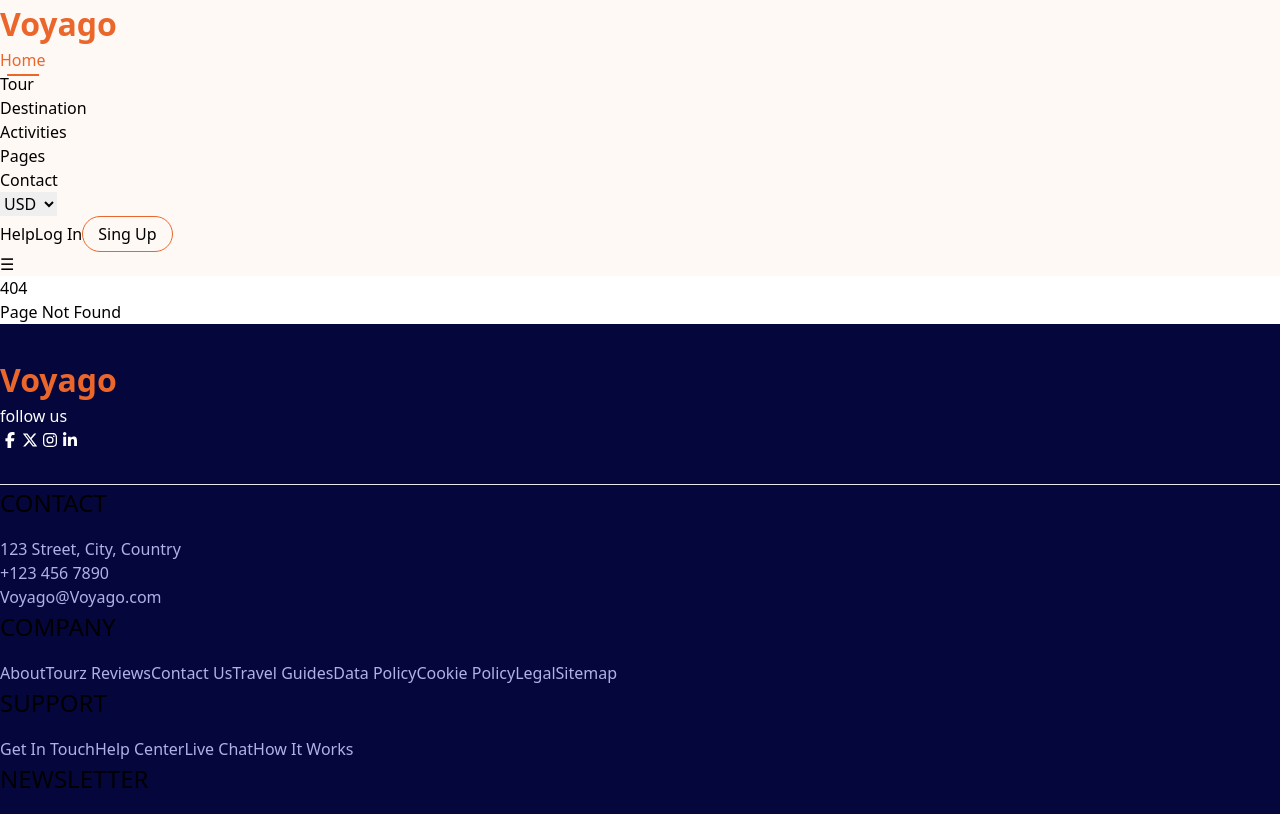
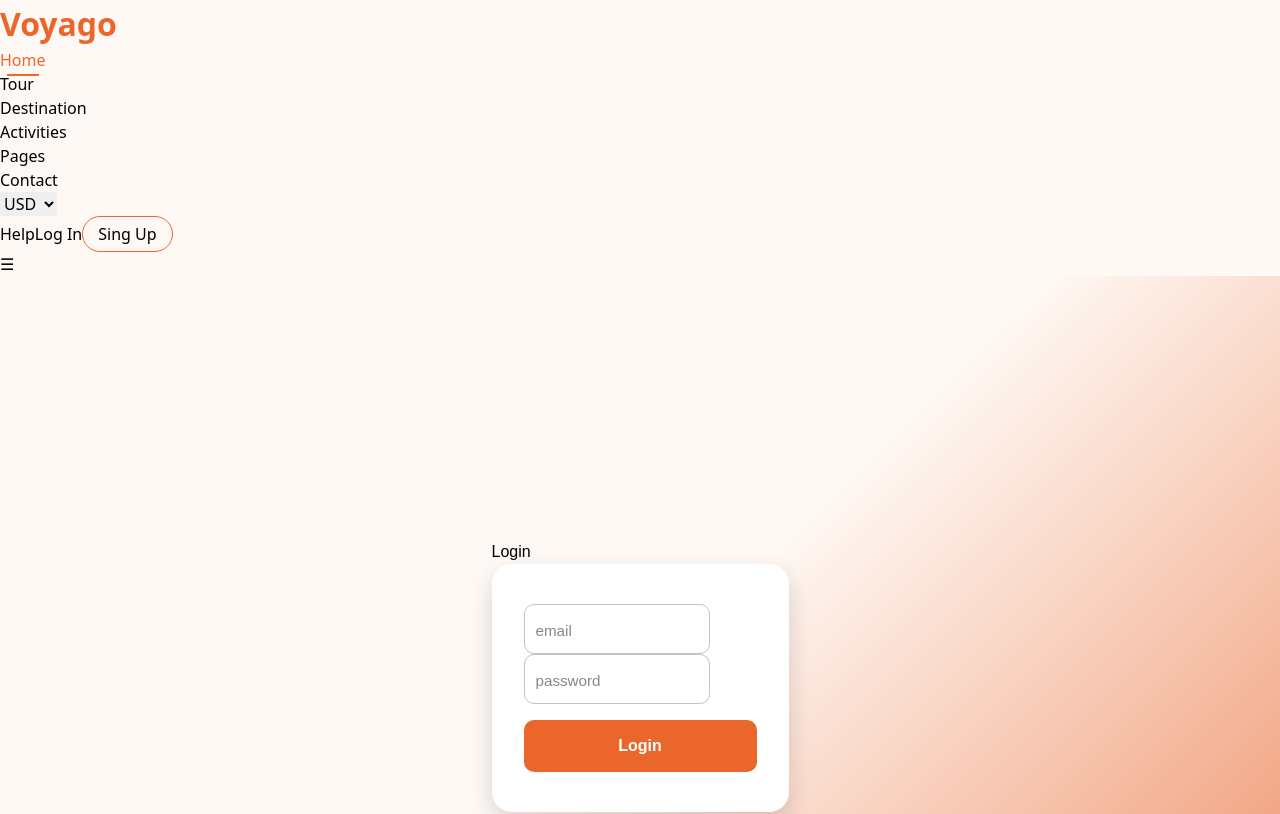
Before and after one commit to ab0bakr1/Voyago, a React (Vite) app: page /Login in a window 1280 px wide. Shown: the top 814 px of the page. Built offline with nearby package versions, Linux system fonts and the light colour scheme.

Commit message:
Login done

```diff
--- a/src/App.jsx
+++ b/src/App.jsx
@@ -5,6 +5,7 @@ import Menu from './assets/pages/Menu'
 import DetailsPage from './assets/pages/DetailsPage'
 import NoPage from './assets/pages/NoPage'
 import SingUpPage from './assets/pages/SingUpPage'
+import LoginPage from './assets/pages/LoginPage'
 
 export default function App() {
   return (
@@ -13,6 +14,7 @@ export default function App() {
       <Route path="/about" element={<About />} />
       <Route path="/List" element={<Menu />} />
       <Route path="/SingUp" element={<SingUpPage />} />
+      <Route path="/Login" element={<LoginPage />} />
 
       <Route path="/Details/:id" element={<DetailsPage />} />
       <Route path="*" element={<NoPage />} />
--- a/src/assets/Componat/Header/Buttons.jsx
+++ b/src/assets/Componat/Header/Buttons.jsx
@@ -13,8 +13,8 @@ const Buttons = () => {
             </select>
         </form>
         <button className="help-btn">help</button>
-        <button className="login-btn">Log in</button>
-        <button className="singup-btn">sing up</button>
+        <button onClick={() => window.location.href = '/Login'} className="login-btn">Log in</button>
+        <button onClick={() => window.location.href = '/SingUp'} className="singup-btn">sing up</button>
     </div>
   )
 }
--- /dev/null
+++ b/src/assets/Componat/Login/Login.css
@@ -0,0 +1,85 @@
+.Login {
+  min-height: 100vh;
+  display: flex;
+  align-items: center;
+  justify-content: center;
+  background: linear-gradient(135deg, #fff9f5,#fff9f5, #ee8c61);
+  font-family: "Poppins", sans-serif;
+}
+
+.Login form {
+  background: #fff;
+  padding: 2.5rem 2rem;
+  border-radius: 20px;
+  box-shadow: 0 10px 25px rgba(0, 0, 0, 0.15);
+}
+
+.Login h2 {
+  text-align: center;
+  margin-bottom: 1.5rem;
+  color: #eb662b;
+  font-weight: 700;
+}
+
+.Login form label {
+  position: relative;
+  display: block;
+  width: 80%;
+}
+
+.Login form label input {
+  background-color: transparent;
+  color: #333;
+  width: 100%;
+  padding: 18px 12px 6px;
+  border: 1.5px solid rgba(105, 105, 105, 0.4);
+  border-radius: 10px;
+  outline: 0;
+  font-size: 1rem;
+  transition: border-color 0.3s ease, box-shadow 0.3s ease;
+}
+
+.Login form label input:focus {
+  border-color: #eb662b;
+  box-shadow: 0 0 0 3px rgba(235, 102, 43, 0.15);
+}
+
+.Login form label span {
+  color: #888;
+  position: absolute;
+  left: 12px;
+  top: 16px;
+  font-size: 0.95rem;
+  pointer-events: none;
+  transition: 0.3s ease;
+}
+
+.Login form label input:focus + span,
+.Login form label input:valid + span {
+  top: 4px;
+  left: 10px;
+  font-size: 0.75rem;
+  font-weight: 600;
+  color: #eb662b;
+  background: #fff;
+  padding: 0 4px;
+  border-radius: 4px;
+}
+
+.Login button {
+  width: 100%;
+  background: #eb662b;
+  border: none;
+  color: #fff;
+  padding: 14px;
+  border-radius: 10px;
+  font-size: 1rem;
+  cursor: pointer;
+  font-weight: 600;
+  margin-top: 1rem;
+  transition: background 0.3s ease;
+}
+
+.Login button:hover {
+  background: #d55720;
+}
--- /dev/null
+++ b/src/assets/Componat/Login/Login.jsx
@@ -0,0 +1,52 @@
+import React, { useState } from 'react'
+import './Login.css'
+import { useNavigate } from 'react-router-dom';
+
+const Login = () => {
+    const [email, setEmail] = useState('');
+    const [password, setPassword] = useState('');
+    const [success, setSuccess] = useState('');
+    const [error, setError] = useState('');
+    const ToHome = useNavigate();
+
+    const handleSubmit = (e) => {
+        e.preventDefault();
+        // استرجاع البيانات من الlocal storage
+        const users = JSON.parse(localStorage.getItem("users")) || [];
+        const user = users.find((u) => u.email === email && u.password === password);
+        if (user) {
+            setSuccess('Login successful!');
+            setError(''); // اعادة تعيين الحقول
+            setEmail('');
+            setPassword('');
+            ToHome("/")
+        } else {
+            setError('Invalid email or password!');
+            setSuccess(''); // اعادة تعيين الحقول
+            setEmail('');
+            setPassword('');
+        }
+    }
+  return (
+    <section className='Login w-full h-svh flex justify-center items-center relative'>
+        <div className='w-1/2 absolute top-1/2 left-1/2 -translate-x-1/2 -translate-y-1/2 p-5' >
+            <h1 className='text-center text-3xl font-bold mb-5 uppercase text-orange-600'>Login</h1>
+            <form className='flex flex-col justify-center items-center gap-5 w-full' action="">
+                <label htmlFor="email">
+                    <input type="email" placeholder='' id='email' value={email} onChange={(e) => setEmail(e.target.value)} required />
+                    <span>email</span>
+                </label>
+                <label htmlFor="password">
+                    <input type="password" placeholder='' id='password' value={password} onChange={(e) => setPassword(e.target.value)} required />
+                    <span>password</span>
+                </label>
+                {error && <p className="error text-red-500 text-xl capitalize">{error}</p>}
+                <button type="submit" className='px-5 py-2 rounded-lg bg-orange-600 text-white font-bold uppercase' onClick={handleSubmit}>Login</button>
+                {success && <p className="success text-green-500 text-xl capitalize">{success}</p>}
+            </form>
+        </div>
+    </section>
+  )
+}
+
+export default Login
--- a/src/assets/Componat/SingUp/SingUp.jsx
+++ b/src/assets/Componat/SingUp/SingUp.jsx
@@ -1,5 +1,6 @@
 import React, { useState } from 'react'
 import './SingUp.css'
+import { useNavigate } from 'react-router-dom'
 const SingUp = () => {
     const [name,setName] = useState('')
     const [email,setEmail] = useState('')
@@ -7,6 +8,7 @@ const SingUp = () => {
     const [Cpassword, setCPassword] = useState('');
     const [error, setError] = useState('');
     const [success, setSuccess] = useState('');
+    const ToLogin = useNavigate();
 
     const handleSubmit = (e) => {
         e.preventDefault();
@@ -69,6 +71,7 @@ const SingUp = () => {
                 {error && <p className="error text-red-500 text-xl capitalize">{error}</p>}
                 <button type="submit" className='px-5 py-2 rounded-lg bg-orange-600 text-white font-bold uppercase' onClick={handleSubmit}>Sing Up</button>
                 {success && <p className="success text-green-500 text-xl capitalize">{success}</p>}
+                <a className='text-lg text-blue-400 underline cursor-pointer' onClick={ToLogin("/Login")}>I have account</a>
             </form>
         </div>
     </section>
--- /dev/null
+++ b/src/assets/pages/LoginPage.jsx
@@ -0,0 +1,14 @@
+import React from 'react'
+import Header from '../Componat/Header/Header'
+import Login from '../Componat/Login/Login'
+
+const LoginPage = () => {
+  return (
+    <>
+    <Header />
+    <Login />
+    </>
+  )
+}
+
+export default LoginPage
```
